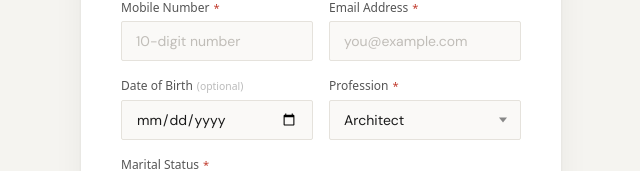
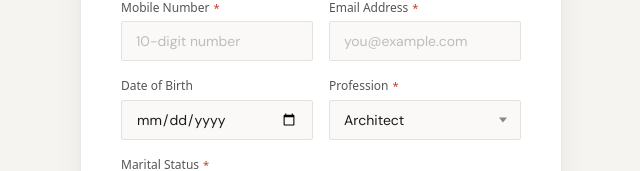
Before and after one commit to thesatishjassal/archapp, a Next.js app: page /register in a window 1280 px wide. Shown: the part 415-586 px from the top of the page, without its empty margins (319-959 px from the left). Built offline with nearby package versions, Linux system fonts and the light colour scheme.

Commit message:
sub domain shoifted

```diff
--- a/src/app/register/page.jsx
+++ b/src/app/register/page.jsx
@@ -680,7 +680,7 @@ export default function RegisterPage() {
                       </div>
 
                       <div className="reg-field">
-                        <label className="reg-label">Date of Birth <span className="opt">(optional)</span></label>
+                        <label className="reg-label">Date of Birth </label>
                         <input
                           type="date"
                           name="date_of_birth"
```
